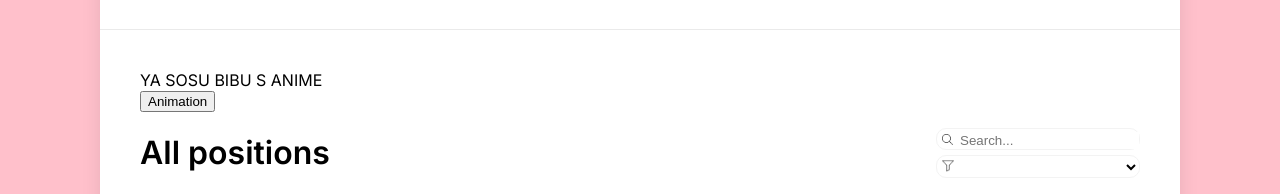
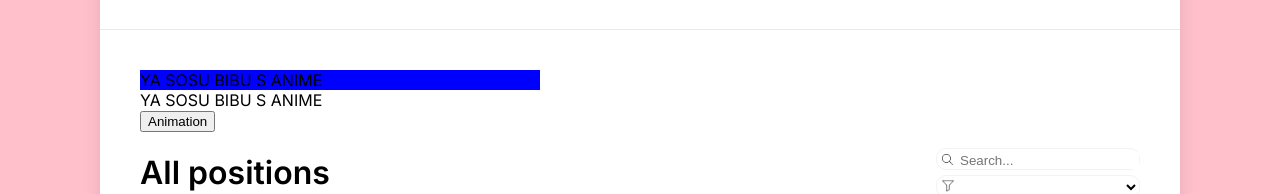
Before and after one commit to riijik/spikes-shop-react, a React (Create React App) app: page / in a window 1280 px wide. Shown: the part 145-339 px from the top of the page. Built offline with nearby package versions, Linux system fonts and the light colour scheme; no server answers.

Commit message:
anime js

```diff
--- a/src/components/Position/Position.tsx
+++ b/src/components/Position/Position.tsx
@@ -36,6 +36,7 @@ export function Position({
   const addProduct = () => {
     addToCart({ id, brand, model, image, image_1, price, size });
     setIsAdded(!isAdded);
+    animation.play();
   };
 
   const addToFavour = () => {
@@ -43,14 +44,15 @@ export function Position({
     setIsFavour(!isFavour);
   };
 
-  anime({
-    targets: "#kartinka",
+  const animation = anime({
+    targets: `${id}`,
     translateX: 1,
-    rotate: "1turn",
+    rotate: 360,
     duration: 8000,
-    loop: true,
     autoplay: false,
   });
+
+  const idd = String(id)
 
   return (
     <div className={style.position}>
@@ -68,7 +70,7 @@ export function Position({
       />
       <Link to={positionRoute(model)}>
         <img
-          id="kartinka"
+          id={idd}
           src={image}
           width={133}
           height={133}
--- a/src/pages/Home.module.scss
+++ b/src/pages/Home.module.scss
@@ -7,3 +7,8 @@
   flex-wrap: wrap;
   justify-content: flex-start;
 }
+
+.testAnime {
+  background-color: blue;
+  width: 40%;
+}
--- a/src/pages/HomePage.tsx
+++ b/src/pages/HomePage.tsx
@@ -2,7 +2,9 @@ import react, { useContext } from "react";
 import { Search } from "../components/Search/Search";
 import { Position } from "../components/Position/Position";
 import { Product } from "../components/interface";
+import "./Home.module.scss";
 import style from "./Home.module.scss";
+
 import { MyContext } from "../App";
 import anime from "animejs";
 
@@ -25,17 +27,20 @@ export function HomePage({
 }) {
   const [favouritePositions, spikesData, cartPositions] = useContext(MyContext);
 
-  let blokcMove = anime({
-    targets: "#demo",
+  const blokcMove = anime({
+    targets: ".testAnime",
     translateX: 300,
     duration: 8000,
     autoplay: false,
   });
 
+
+
   return (
     <div className={style.content}>
-      <div id="demo">YA SOSU BIBU S ANIME </div>
-      <button onClick={() => blokcMove.play()}>Animation </button>
+      <div className={style.testAnime}>YA SOSU BIBU S ANIME </div>
+      <div className="testAnime">YA SOSU BIBU S ANIME </div>
+      <button onClick={() => blokcMove.restart()}>Animation </button>
       <Search
         searchInput={searchInput}
         takeValueFromInput={takeValueFromInput}
```
